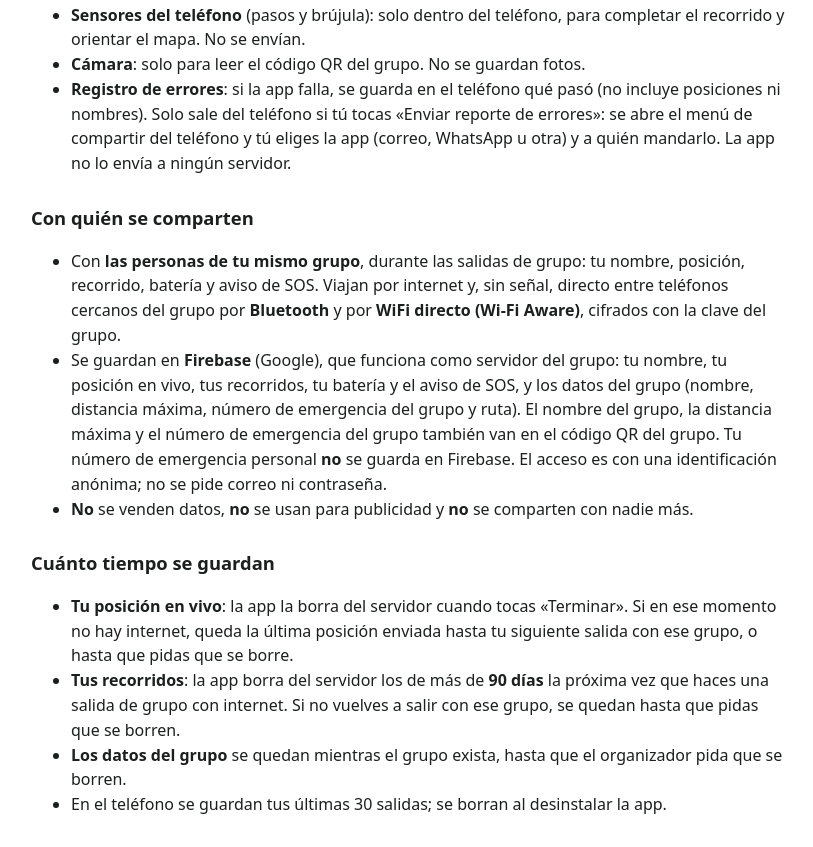
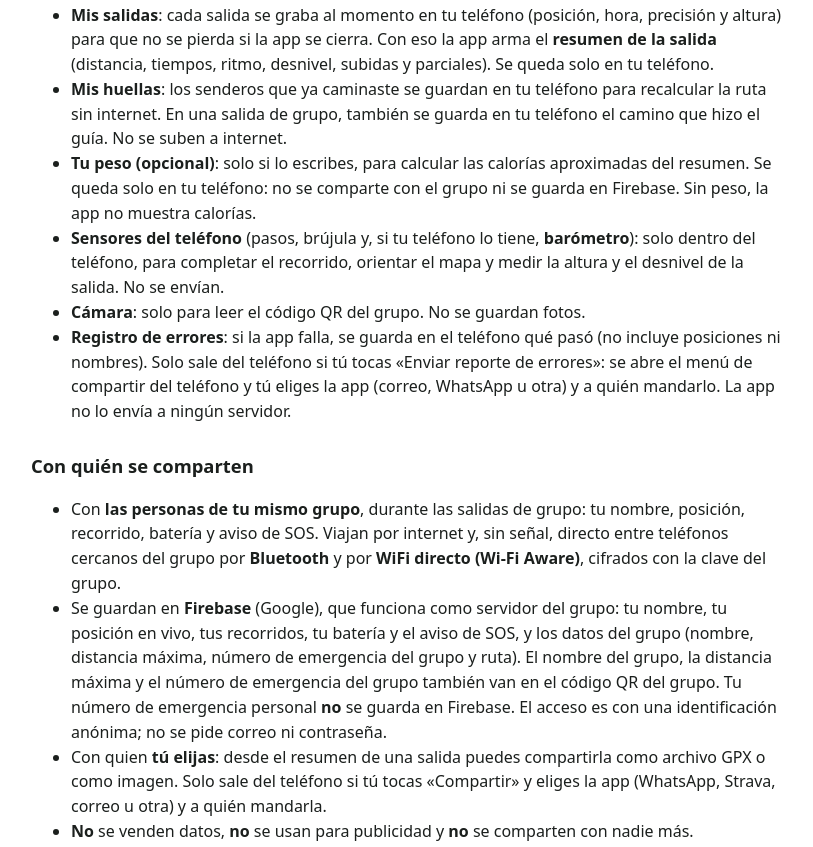
Before and after one commit to charliedays2020/pathonduty, a plain HTML site: page privacidad.html in a window 1280 px wide. Shown: the part 557-1404 px from the top of the page, without its empty margins (229-1042 px from the left). Drawn offline with Linux system fonts and the light colour scheme.

Commit message:
Política: «Mis salidas», huellas, peso opcional, barómetro y compartir (PathOnDuty 1.3.0) (#4)
Claude-Session: https://claude.ai/code/session_0137XBUUiHf5JA3WSUwHRAEp

Co-authored-by: Claude <noreply@anthropic.com>

```diff
--- a/privacidad.html
+++ b/privacidad.html
@@ -12,7 +12,7 @@
 </head>
 <body>
 <h1>Política de privacidad de PathOnDuty</h1>
-<p class="fecha">Última actualización: 21 de noviembre de 2026</p>
+<p class="fecha">Última actualización: 24 de noviembre de 2026</p>
 
 <p>PathOnDuty es una app para salir de caminata en grupo: muestra la ruta en un mapa sin internet, tu posición
 y la de las personas de tu grupo, y permite pedir ayuda (SOS). La desarrolla Carlos Arturo Diaz Carrillo
@@ -28,7 +28,14 @@ y la de las personas de tu grupo, y permite pedir ayuda (SOS). La desarrolla Car
       y el <b>número de emergencia del grupo</b>, que escribe el organizador y se guarda con los datos del grupo (ver abajo).
       El mensaje SOS lo envías tú desde tu app de mensajes.</li>
   <li><b>Datos del grupo</b> que crea el organizador: nombre del grupo, distancia máxima entre integrantes, número de emergencia del grupo y la ruta de la salida.</li>
-  <li><b>Sensores del teléfono</b> (pasos y brújula): solo dentro del teléfono, para completar el recorrido y orientar el mapa. No se envían.</li>
+  <li><b>Mis salidas</b>: cada salida se graba al momento en tu teléfono (posición, hora, precisión y altura) para que no se pierda si la app se cierra.
+      Con eso la app arma el <b>resumen de la salida</b> (distancia, tiempos, ritmo, desnivel, subidas y parciales). Se queda solo en tu teléfono.</li>
+  <li><b>Mis huellas</b>: los senderos que ya caminaste se guardan en tu teléfono para recalcular la ruta sin internet. En una salida de grupo,
+      también se guarda en tu teléfono el camino que hizo el guía. No se suben a internet.</li>
+  <li><b>Tu peso (opcional)</b>: solo si lo escribes, para calcular las calorías aproximadas del resumen. Se queda solo en tu teléfono:
+      no se comparte con el grupo ni se guarda en Firebase. Sin peso, la app no muestra calorías.</li>
+  <li><b>Sensores del teléfono</b> (pasos, brújula y, si tu teléfono lo tiene, <b>barómetro</b>): solo dentro del teléfono, para completar el recorrido,
+      orientar el mapa y medir la altura y el desnivel de la salida. No se envían.</li>
   <li><b>Cámara</b>: solo para leer el código QR del grupo. No se guardan fotos.</li>
   <li><b>Registro de errores</b>: si la app falla, se guarda en el teléfono qué pasó (no incluye posiciones ni nombres).
       Solo sale del teléfono si tú tocas «Enviar reporte de errores»: se abre el menú de compartir del teléfono y tú eliges
@@ -43,6 +50,8 @@ y la de las personas de tu grupo, y permite pedir ayuda (SOS). La desarrolla Car
   <li>Se guardan en <b>Firebase</b> (Google), que funciona como servidor del grupo: tu nombre, tu posición en vivo, tus recorridos, tu batería y el aviso de SOS,
       y los datos del grupo (nombre, distancia máxima, número de emergencia del grupo y ruta). El nombre del grupo, la distancia máxima y el número de emergencia del grupo también van en el código QR del grupo.
       Tu número de emergencia personal <b>no</b> se guarda en Firebase. El acceso es con una identificación anónima; no se pide correo ni contraseña.</li>
+  <li>Con quien <b>tú elijas</b>: desde el resumen de una salida puedes compartirla como archivo GPX o como imagen. Solo sale del teléfono si tú
+      tocas «Compartir» y eliges la app (WhatsApp, Strava, correo u otra) y a quién mandarla.</li>
   <li><b>No</b> se venden datos, <b>no</b> se usan para publicidad y <b>no</b> se comparten con nadie más.</li>
 </ul>
 
@@ -53,7 +62,8 @@ y la de las personas de tu grupo, y permite pedir ayuda (SOS). La desarrolla Car
   <li><b>Tus recorridos</b>: la app borra del servidor los de más de <b>90 días</b> la próxima vez que haces una salida de grupo con internet.
       Si no vuelves a salir con ese grupo, se quedan hasta que pidas que se borren.</li>
   <li><b>Los datos del grupo</b> se quedan mientras el grupo exista, hasta que el organizador pida que se borren.</li>
-  <li>En el teléfono se guardan tus últimas 30 salidas; se borran al desinstalar la app.</li>
+  <li>En el teléfono se guardan tus últimas 30 salidas («Mis salidas»); las más viejas se borran solas. Tus huellas y tu peso se quedan hasta que los borres.
+      Todo se borra al desinstalar la app.</li>
 </ul>
 
 <h2 id="borrar-datos">Cómo borrar tus datos de PathOnDuty</h2>
@@ -63,6 +73,8 @@ y la de las personas de tu grupo, y permite pedir ayuda (SOS). La desarrolla Car
       con el asunto «Borrar mis datos de PathOnDuty» e indica tu nombre en la app y el código de tu grupo.</li>
   <li>En un plazo máximo de 30 días se borran tu nombre, tus posiciones y tus recorridos; si eres el organizador, también los datos del grupo,
       incluido el número de emergencia del grupo. No se conserva ningún dato tuyo.</li>
+  <li>En el teléfono, en la pestaña «Salir»: toca una salida en «Mis salidas» y luego «Borrar»; «Borrar mis huellas» borra los senderos guardados;
+      y en «Tu peso», «Cambiar» y luego «Quitar» borra tu peso.</li>
   <li>Desinstalar la app borra todo lo guardado en el teléfono.</li>
 </ol>
 <p>Aunque no lo pidas, la app borra del servidor tus recorridos de más de 90 días cada vez que haces una salida de grupo con internet.</p>
```
Also changed, not shown: 1 other file.
